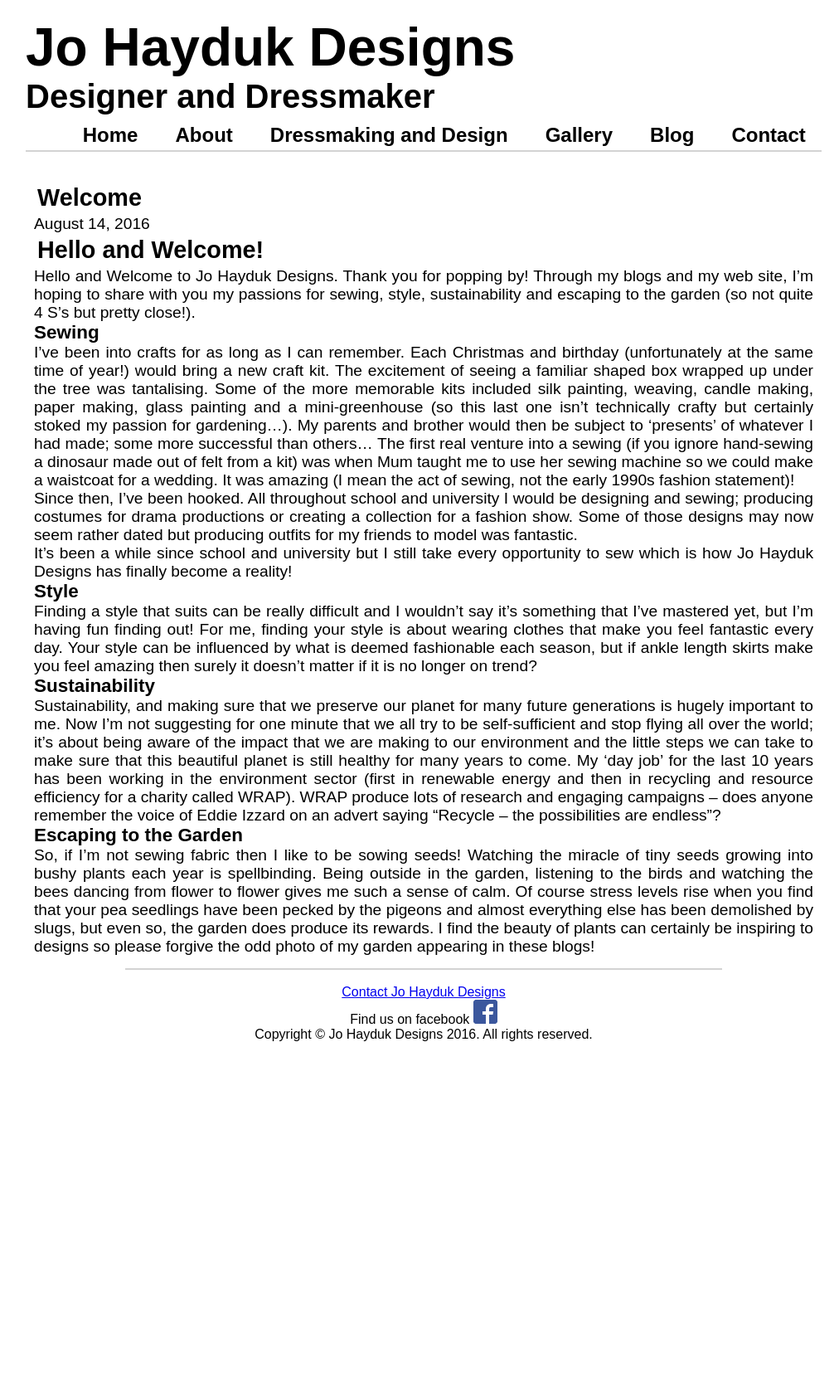
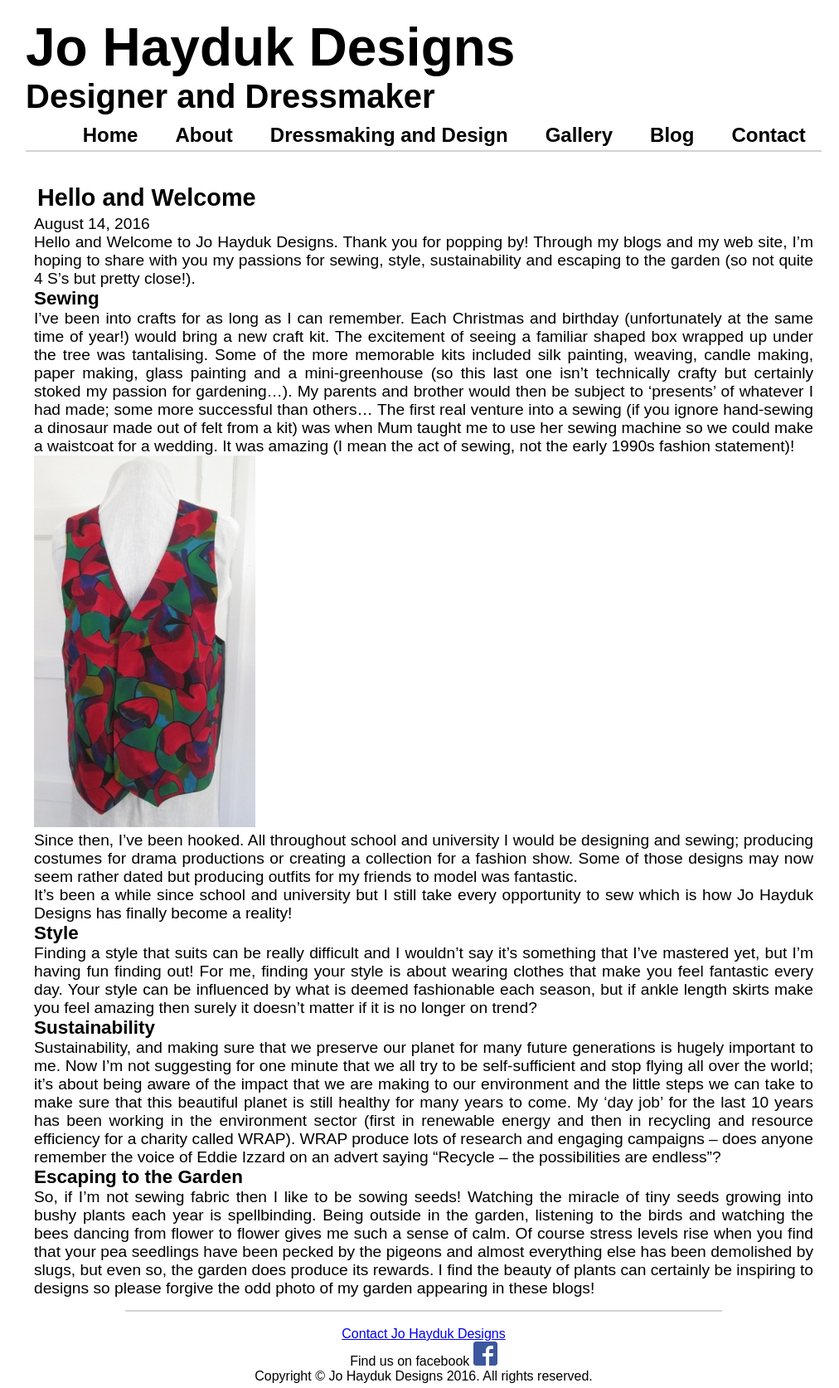
Before and after one commit to py1sl/jhdesigns_website, a Jekyll site: the page built from _posts/2016-08-15-test-blog-2.md, in a window 1280 px wide. Shown: the whole page at 83% size, without its empty margins (129-1141 px from the left). Built offline with Jekyll 4.4.1, drawn with Linux system fonts in a browser that asks for light colours; some web fonts are replaced; before the commit the page ends 1261 px from its top, so only the background shows below that.

Commit message:
blog with an image

```diff
--- a/_posts/2016-08-15-test-blog-2.md
+++ b/_posts/2016-08-15-test-blog-2.md
@@ -1,12 +1,11 @@
 ---
 layout: post
-title: Welcome
+title: Hello and Welcome
 date: 2016-08-14
 excerpt_separator: <!-- excerpt -->
 ---
 
 
-## Hello and Welcome!
 Hello and Welcome to Jo Hayduk Designs.  Thank you for popping by!  Through my blogs and my web site, I’m hoping to share with you my passions for sewing, style, sustainability and escaping to the garden (so not quite 4 S’s but pretty close!).
 
  <!-- excerpt -->
@@ -15,6 +14,9 @@ Hello and Welcome to Jo Hayduk Designs.  Thank you for popping by!  Through my b
 
 I’ve been into crafts for as long as I can remember.  Each Christmas and birthday (unfortunately at the same time of year!) would bring a new craft kit.  The excitement of seeing a familiar shaped box wrapped up under the tree was tantalising.  Some of the more memorable kits included silk painting, weaving, candle making, paper making, glass painting and a mini-greenhouse (so this last one isn’t technically crafty but certainly stoked my passion for gardening…).  My parents and brother would then be subject to ‘presents’ of whatever I had made; some more successful than others…
 The first real venture into a sewing (if you ignore hand-sewing a dinosaur made out of felt from a kit) was when Mum taught me to use her sewing machine so we could make a waistcoat for a wedding.  It was amazing (I mean the act of sewing, not the early 1990s fashion statement)!
+
+<img src="/jhdesigns_website/images/01blog01_web_small.jpg" alt="waistcoat" />
+
 
 Since then, I’ve been hooked.  All throughout school and university I would be designing and sewing; producing costumes for drama productions or creating a collection for a fashion show.  Some of those designs may now seem rather dated but producing outfits for my friends to model was fantastic.
 
```
Also changed, not shown: images/01blog01_web_small.jpg (added), images/01blog02_web small.JPG (added), images/01blog03_web small.JPG (added), images/01blog04_web_640.jpg (added), images/01blog05_web small.jpg (added), images/01blog06_web small.jpg (added).
